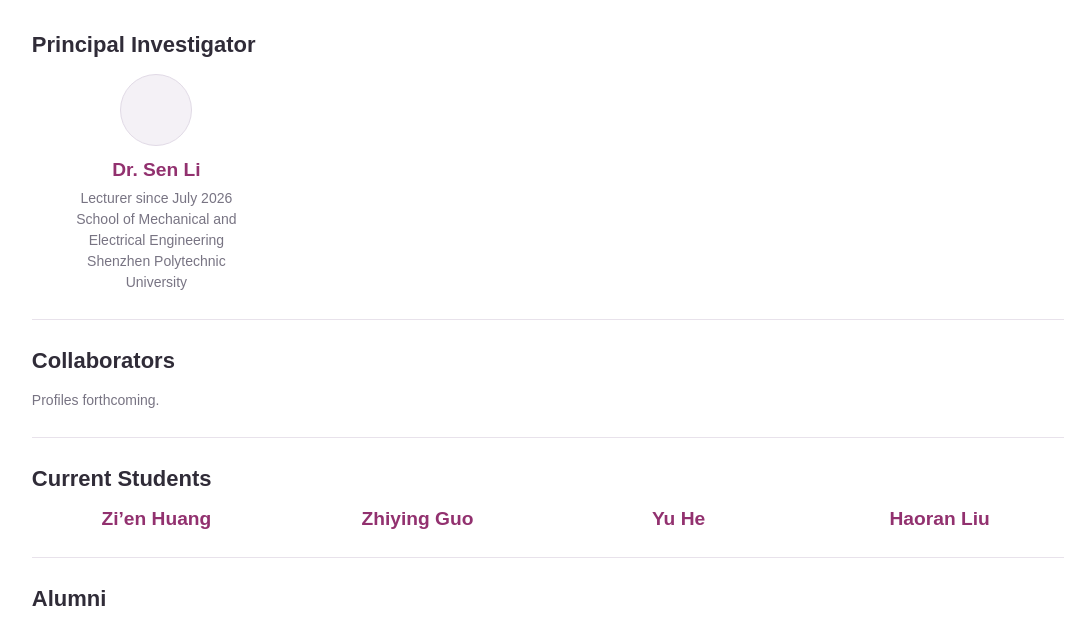
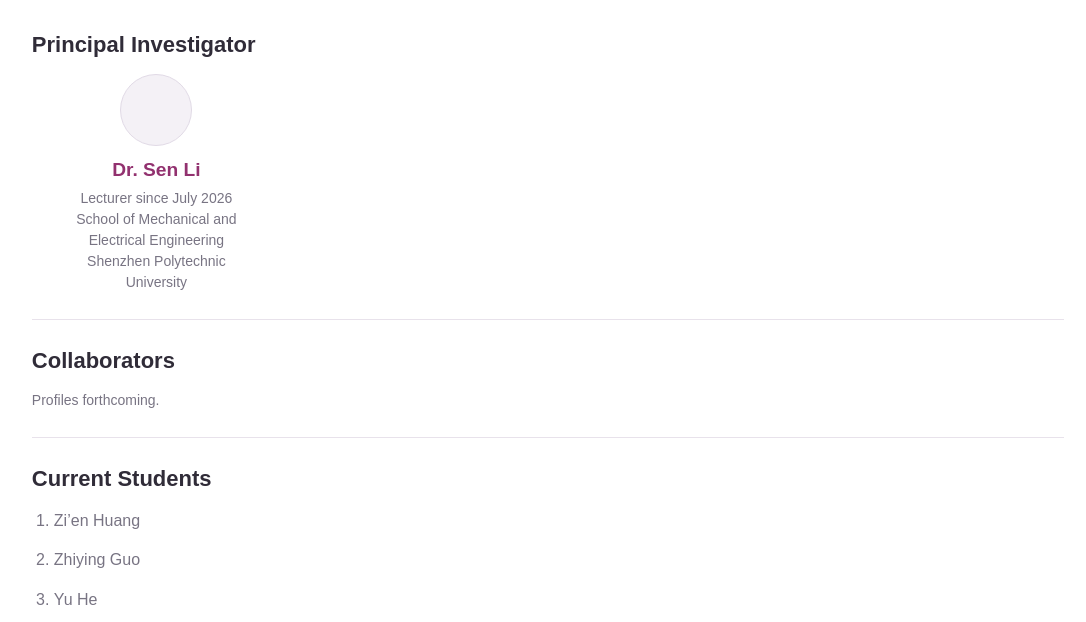
Before and after one commit to samlee1732/samlee1732.github.io, a plain HTML site: page team/index.html in a window 1280 px wide. Shown: the part 318-940 px from the top of the page, without its empty margins (92-1178 px from the left). Drawn offline with Linux system fonts and the light colour scheme.

Commit message:
Restore the numbered current students list

```diff
--- a/assets/styles.css
+++ b/assets/styles.css
@@ -172,8 +172,9 @@ a { color: inherit; }
 .skip-link:focus { top: 12px; }
 .team-page h2 { margin: 0 0 14px; color: #302c38; font-size: 22px; line-height: 1.35; font-weight: 600; }
 .team-section + .team-section { margin-top: 26px; padding-top: 26px; border-top: 1px solid #e8e2eb; }
-.team-section > ul:not(.team-members) { margin: 0; padding-left: 22px; }
-.team-section > ul:not(.team-members) > li { margin-block: 12px; overflow-wrap: anywhere; }
+.team-section > ul:not(.team-members), .team-students { margin: 0; padding-left: 22px; }
+.team-section > ul:not(.team-members) > li, .team-students > li { margin-block: 12px; overflow-wrap: anywhere; }
+.team-students { color: var(--muted); }
 .team-section-note { margin: 6px 0 0; color: var(--muted); font-size: 14px; line-height: 1.5; }
 .team-page { margin: 28px auto 0; max-width: 1100px; padding-block: clamp(8px, 1vw, 24px); font-size: clamp(16px, 1.15vw, 24px); line-height: 1.7; }
 .team-page > h1 { margin: 0 0 clamp(26px, 4vw, 52px); color: #302c38; font-size: clamp(34px, 4vw, 48px); line-height: 1.15; font-weight: 600; }
--- a/team/index.html
+++ b/team/index.html
@@ -8,8 +8,8 @@
     <title>Team | SenseDex Lab</title>
     <link rel="icon" href="../assets/sensedex-mark-small.png" type="image/png">
     <link rel="apple-touch-icon" href="../assets/sensedex-mark-small.png">
-    <link rel="stylesheet" href="../assets/styles.css?v=20261123-student-names-only">
-    <script src="../assets/main.js?v=20261123-student-names-only" defer></script>
+    <link rel="stylesheet" href="../assets/styles.css?v=20261123-team-student-list">
+    <script src="../assets/main.js?v=20261123-team-student-list" defer></script>
     <script src="../assets/visits.js" defer></script>
   </head>
   <body>
@@ -71,20 +71,12 @@
         </section>
         <section id="current-students" class="team-section" aria-labelledby="current-students-heading">
           <h2 id="current-students-heading">Current Students</h2>
-          <ul class="team-members" role="list">
-            <li class="team-member">
-              <h3 class="team-member-name">Zi’en Huang</h3>
-            </li>
-            <li class="team-member">
-              <h3 class="team-member-name">Zhiying Guo</h3>
-            </li>
-            <li class="team-member">
-              <h3 class="team-member-name">Yu He</h3>
-            </li>
-            <li class="team-member">
-              <h3 class="team-member-name">Haoran Liu</h3>
-            </li>
-          </ul>
+          <ol class="team-students">
+            <li>Zi’en Huang</li>
+            <li>Zhiying Guo</li>
+            <li>Yu He</li>
+            <li>Haoran Liu</li>
+          </ol>
         </section>
         <section id="alumni" class="team-section" aria-labelledby="alumni-heading">
           <h2 id="alumni-heading">Alumni</h2>
```
Also changed, not shown: data/team.html (+6 -14 lines), 1 other file.
